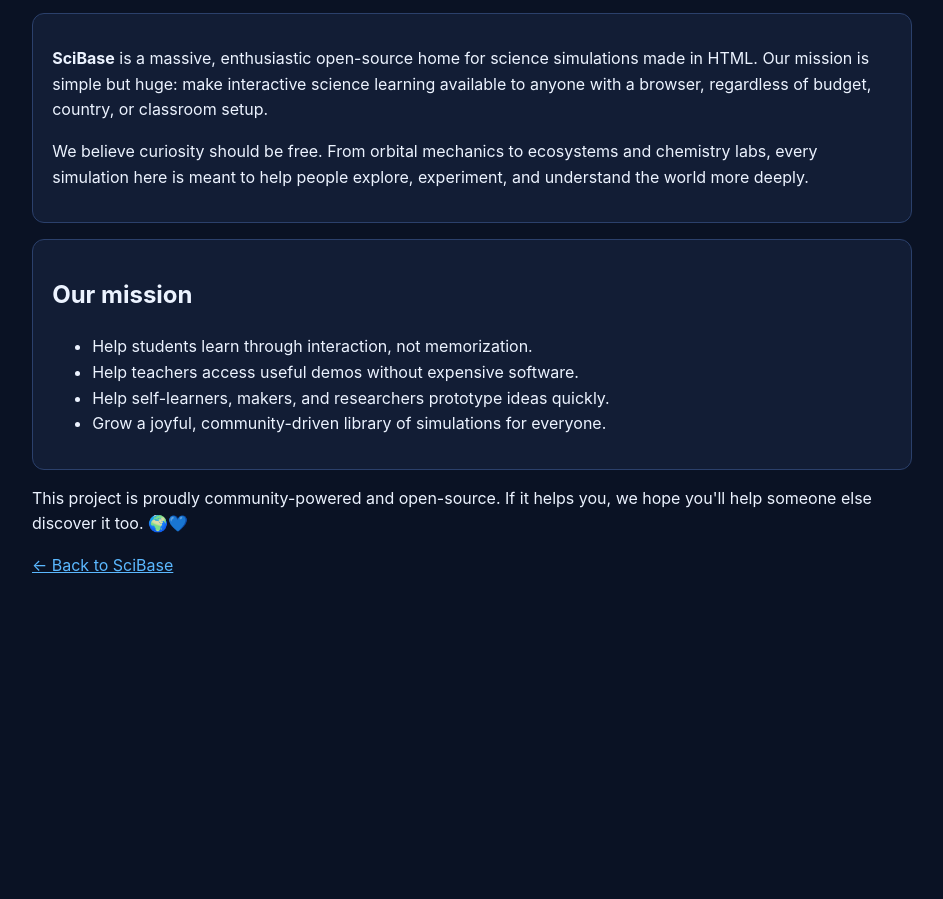
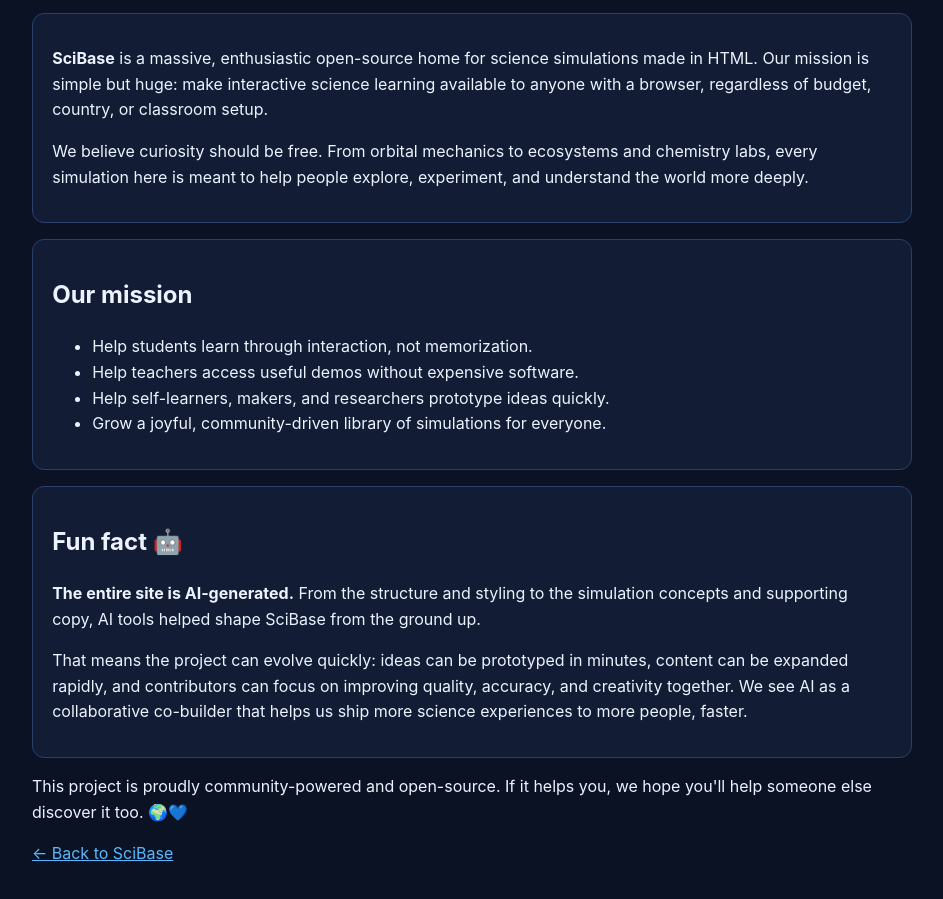
Before and after one commit to FurryFrags/SciBase, a plain HTML site: page about.html in a window 1280 px wide. Shown: the part 149-1048 px from the top of the page, without its empty margins (168-1111 px from the left). Before the commit the page ends 800 px from the top, so only its background shows below. Drawn offline with Linux system fonts and the light colour scheme.

Commit message:
Add AI-generated fun fact section to About page

```diff
--- a/about.html
+++ b/about.html
@@ -33,6 +33,12 @@
       </ul>
     </div>
 
+    <div class="panel">
+      <h2>Fun fact 🤖</h2>
+      <p><strong>The entire site is AI-generated.</strong> From the structure and styling to the simulation concepts and supporting copy, AI tools helped shape SciBase from the ground up.</p>
+      <p>That means the project can evolve quickly: ideas can be prototyped in minutes, content can be expanded rapidly, and contributors can focus on improving quality, accuracy, and creativity together. We see AI as a collaborative co-builder that helps us ship more science experiences to more people, faster.</p>
+    </div>
+
     <p>This project is proudly community-powered and open-source. If it helps you, we hope you'll help someone else discover it too. 🌍💙</p>
     <p><a href="index.html">← Back to SciBase</a></p>
   </main>
```
